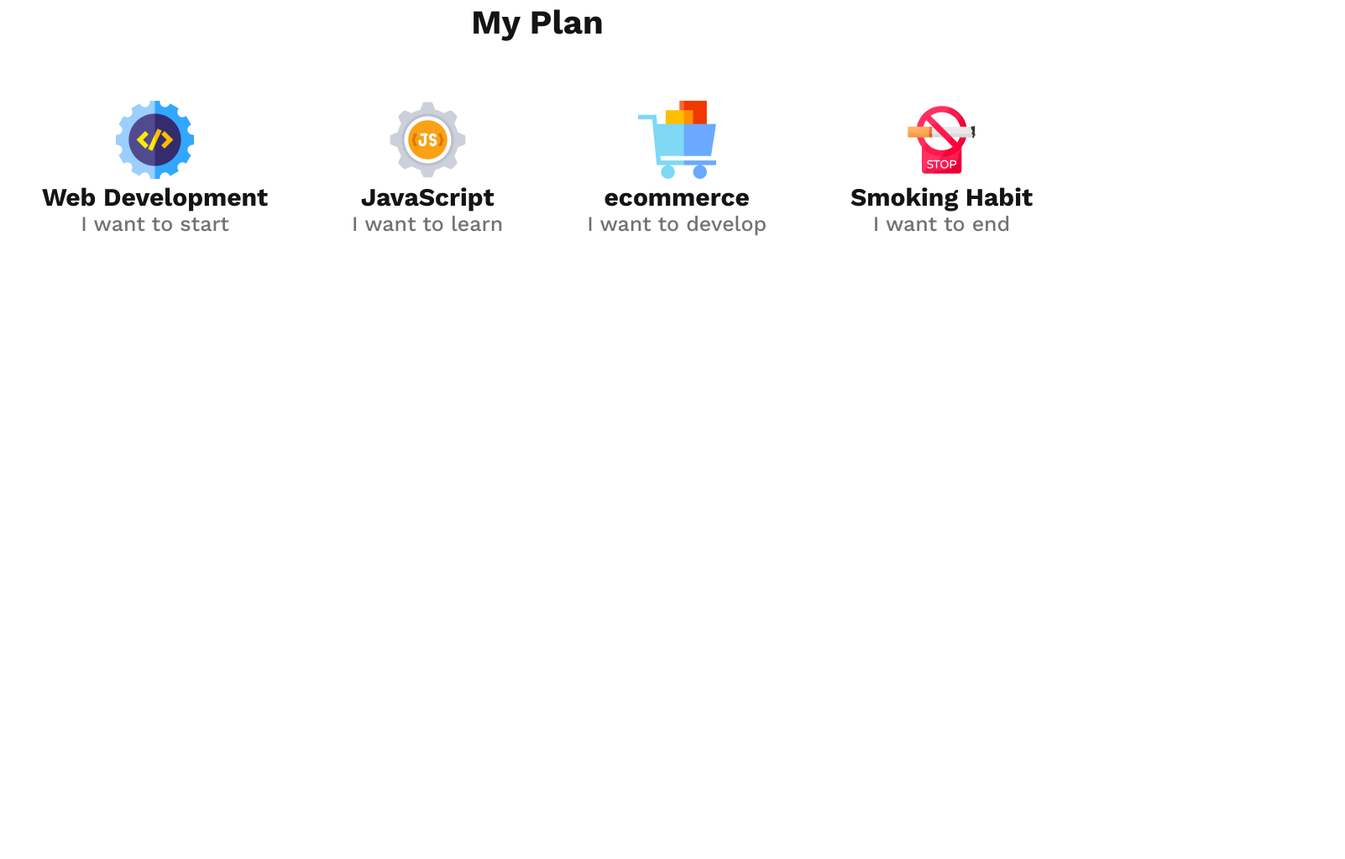
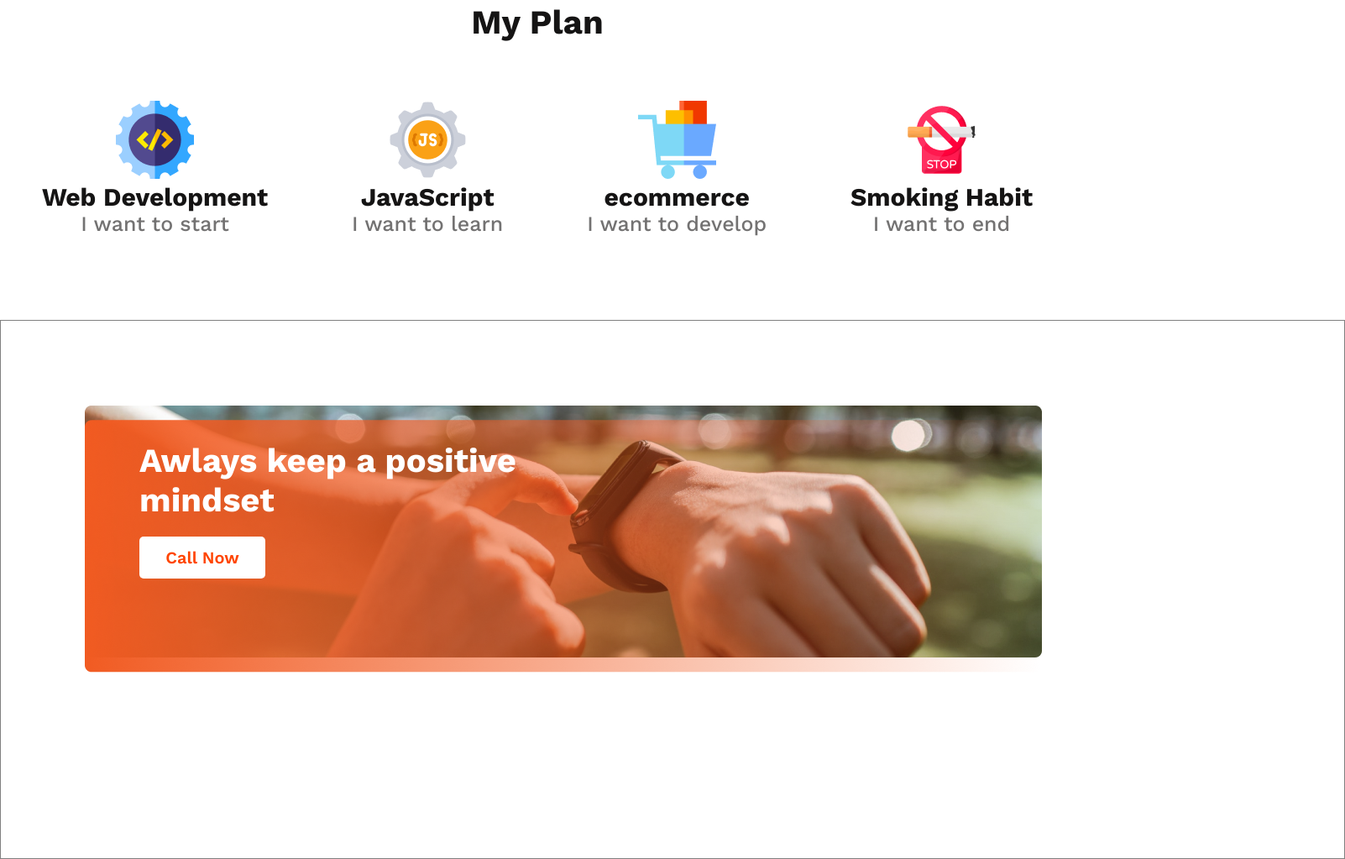
Before and after one commit to rhmunna143/sa-portfolio, a plain HTML site: page index.html in a window 1280 px wide. Shown: the part 1797-2820 px from the top of the page at 84% size, 1602 px wide, since content can reach past the window. Before the commit the page ends 2178 px from the top, so only its background shows below. Drawn offline with nearby package versions, Linux system fonts and the light colour scheme.

Commit message:
positive sec done with normal style

```diff
--- a/css/style.css
+++ b/css/style.css
@@ -168,3 +168,46 @@
 .my-plan {
     margin-bottom: 100px;
 }
+
+/* Positive */
+
+.positive {
+    height: 80vh;
+    width: 1600px;
+    border: 1px solid gray;
+    position: relative;
+}
+
+.positive-cont {
+    /* background-image: url("../images/watch.png"), url("../images/gradient2.png");
+    position: absolute; */
+    position: absolute;
+    margin-left: 100px;
+    margin-top: 100px;
+    /* border-radius: 8px;
+    background: linear-gradient(90deg, #F15B22 0%, rgba(241, 91, 34, 0.00) 100%); */
+}
+
+.grad {
+    margin-top: -320px;
+}
+
+.pos-desk {
+    margin-top: -280px;
+    margin-left: 65px;
+}
+
+#btn {
+    background-color: white;
+    color: orangered;
+}
+
+.pos-desk > h4 {
+    width: 459px;
+    color: #FFF;
+    font-family: Work Sans;
+    font-size: 40px;
+    font-style: normal;
+    font-weight: 700;
+    line-height: normal;
+}
--- a/index.html
+++ b/index.html
@@ -85,6 +85,19 @@
                 </div>
             </div>
         </section>
+
+        <!-- positive section -->
+
+        <section class="positive">
+            <div class="positive-cont">
+                <img src="./images/watch.png" alt="">
+                <img class="grad" src="./images/gradient2.png" alt="">
+                <div class="pos-desk">
+                    <h4>Awlays keep a positive mindset</h4>
+                    <button class="btn-primary" id="btn">Call Now</button>
+                </div>
+            </div>
+        </section>
     </main>
 </body>
 </html>
```
